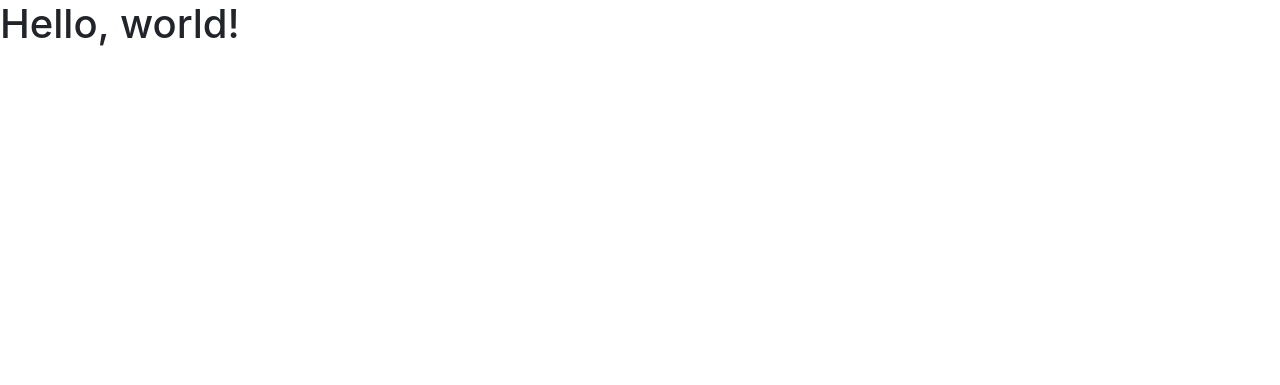
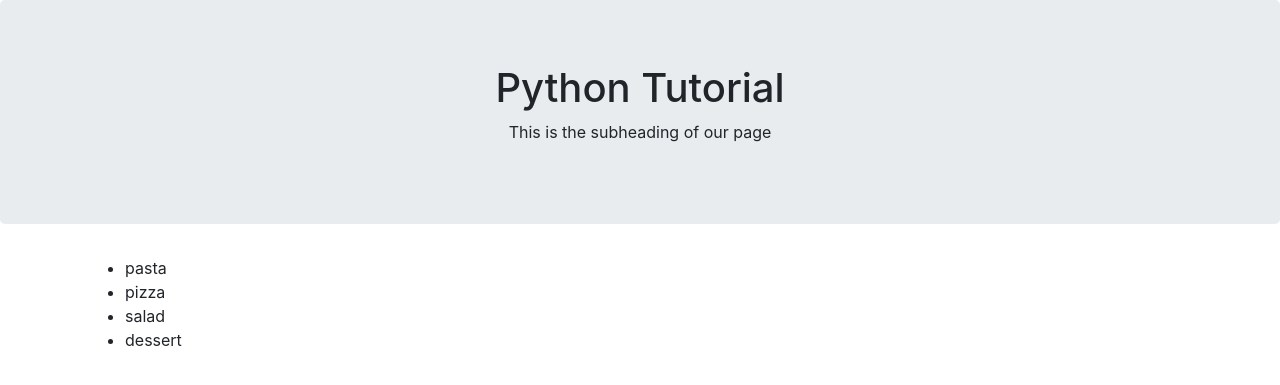
Before and after one commit to hadeelgamal/frauenloop-flask-tutorial, a Flask app: page / in a window 1280 px wide. Shown: the top 385 px of the page. Run offline with Flask 2, Linux system fonts and the light colour scheme; some libraries are stand-ins or nearby versions.

Commit message:
Add variables to our template

```diff
--- a/app/templates/index.html
+++ b/app/templates/index.html
@@ -11,7 +11,22 @@
     <title>Hello, world!</title>
   </head>
   <body>
-    <h1>Hello, world!</h1>
+    <div class="jumbotron text-center">
+      <h1>{{heading}}</h1>
+      <p>{{subheading}}</p>
+    </div>
+
+    <div class="container">
+      <div class="row">
+        <div class="col-md-12">
+          <ul>
+            {% for food in foods %}
+              <li>{{ food }}</li>
+            {% endfor %}
+          </ul>
+        </div>
+      </div>
+    </div>
 
     <!-- Optional JavaScript -->
     <!-- jQuery first, then Popper.js, then Bootstrap JS -->
--- a/app/views.py
+++ b/app/views.py
@@ -3,4 +3,7 @@ from app import app
 
 @app.route('/')
 def index():
-	return render_template('index.html')
+	heading = "Python Tutorial"
+	subheading = "This is the subheading of our page"
+	foods = ['pasta','pizza','salad','dessert']
+	return render_template('index.html', heading=heading, subheading=subheading, foods=foods)
```
Also changed, not shown: README.MD.
